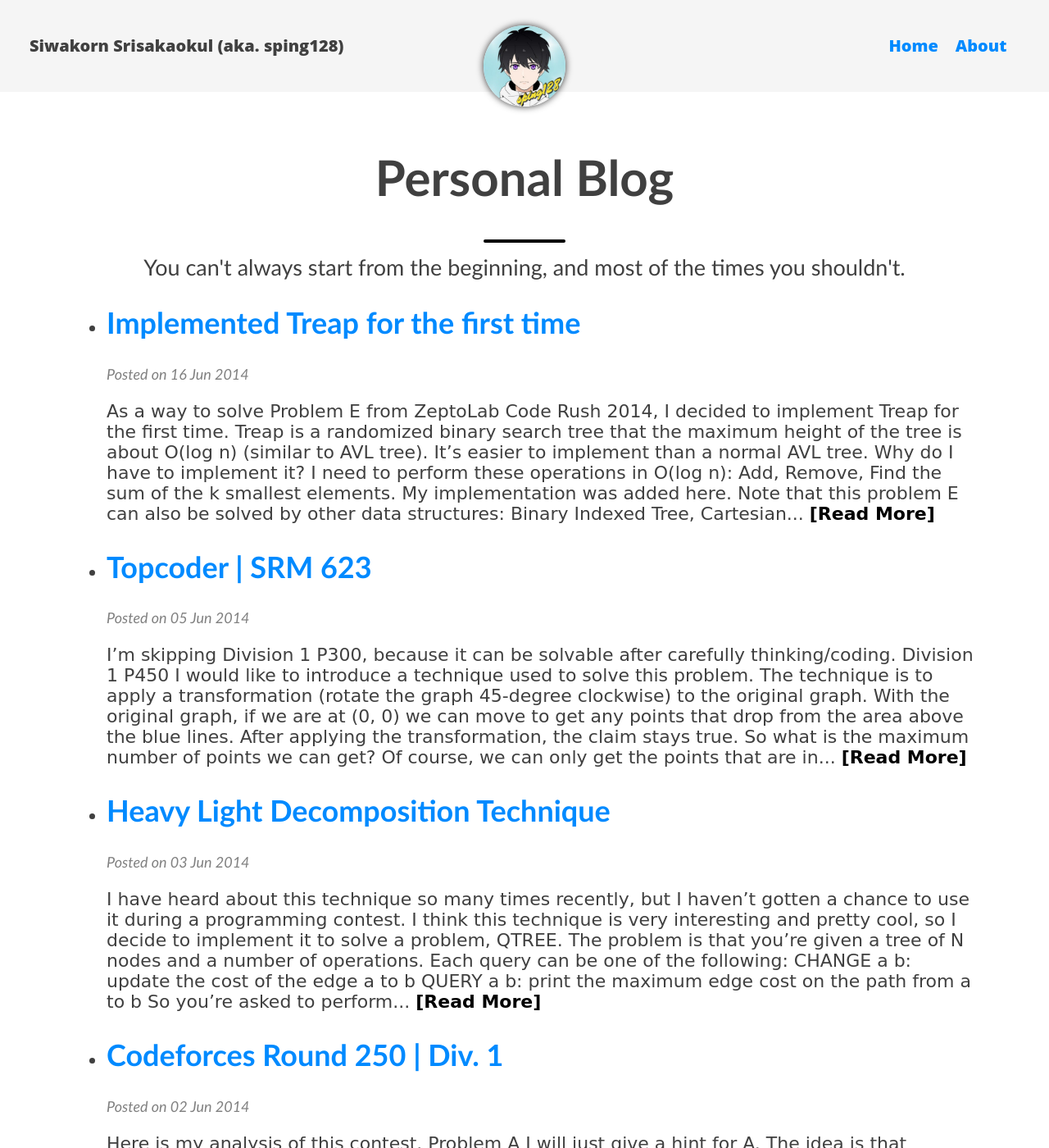
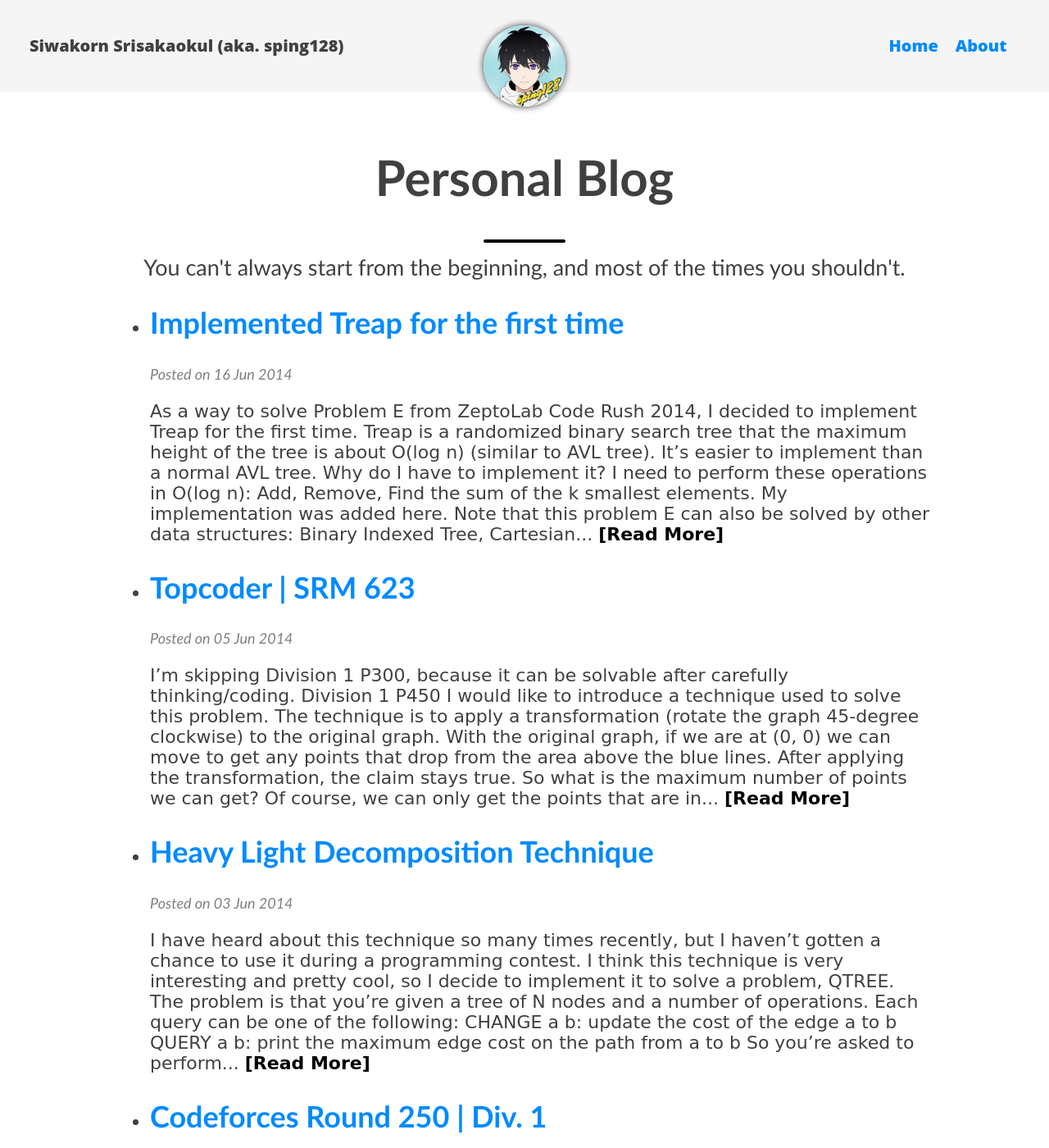
Before and after one commit to sping128/sping128.github.io, a Jekyll site: the page built from index.html, in a window 1280 px wide and 1400 px high. Shown: the whole window at 82% size. Built offline with Jekyll 4.4.1, drawn with Linux system fonts in a browser that asks for light colours.

Commit message:
Adjust margins

```diff
--- a/assets/css/styles.css
+++ b/assets/css/styles.css
@@ -77,27 +77,13 @@ a {
   font-weight: 900;
 }
 
-@media (min-width: 768px) {
-  .container {
-    width: 700px;
-  }
-}
-@media (min-width: 992px) {
-  .container {
-    width: 930px;
-  }
-}
-@media (min-width: 1200px) {
-  .container {
-    width: 1100px;
-  }
-}
+
 
 .container {
   padding-right: 15px;
   padding-left: 15px;
-  margin-right: auto;
-  margin-left: auto;
+  margin-right: 10%;
+  margin-left: 10%;
   margin-top: 180px;
   font-size: 22px;
 }
```
